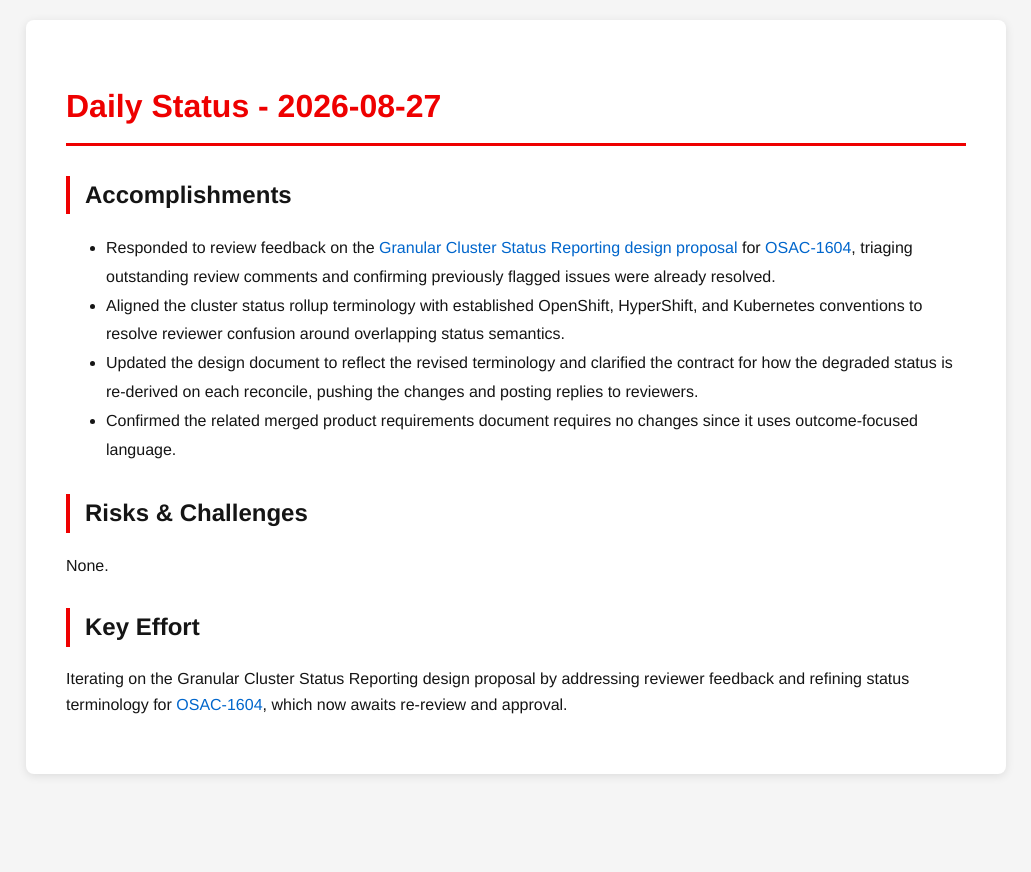
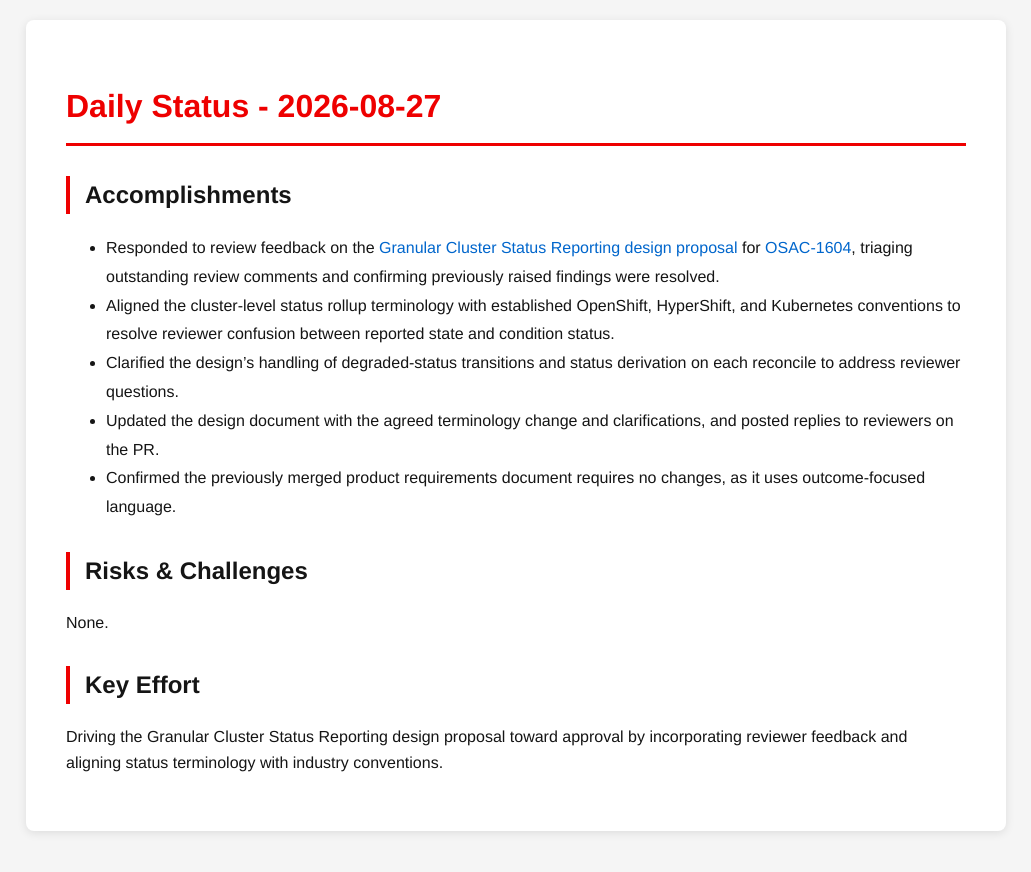
Before and after one commit to tzvatot/daily-status, a Jekyll site: the page built from 2026-08-27.md, in a window 1280 px wide. Shown: the top 872 px of the page, without its empty margins (124-1155 px from the left). Built offline with Jekyll 4.4.1, drawn with Linux system fonts in a browser that asks for light colours.

Commit message:
Daily status update - 2026-08-27

```diff
--- a/2026-08-27.md
+++ b/2026-08-27.md
@@ -7,13 +7,14 @@ date: 2026-08-27
 # Daily Status - 2026-08-27
 
 ## Accomplishments
-- Responded to review feedback on the [Granular Cluster Status Reporting design proposal](https://github.com/osac-project/enhancement-proposals/pull/227) for [OSAC-1604](https://redhat.atlassian.net/browse/OSAC-1604), triaging outstanding review comments and confirming previously flagged issues were already resolved.
-- Aligned the cluster status rollup terminology with established OpenShift, HyperShift, and Kubernetes conventions to resolve reviewer confusion around overlapping status semantics.
-- Updated the design document to reflect the revised terminology and clarified the contract for how the degraded status is re-derived on each reconcile, pushing the changes and posting replies to reviewers.
-- Confirmed the related merged product requirements document requires no changes since it uses outcome-focused language.
+- Responded to review feedback on the [Granular Cluster Status Reporting design proposal](https://github.com/osac-project/enhancement-proposals/pull/227) for [OSAC-1604](https://redhat.atlassian.net/browse/OSAC-1604), triaging outstanding review comments and confirming previously raised findings were resolved.
+- Aligned the cluster-level status rollup terminology with established OpenShift, HyperShift, and Kubernetes conventions to resolve reviewer confusion between reported state and condition status.
+- Clarified the design's handling of degraded-status transitions and status derivation on each reconcile to address reviewer questions.
+- Updated the design document with the agreed terminology change and clarifications, and posted replies to reviewers on the PR.
+- Confirmed the previously merged product requirements document requires no changes, as it uses outcome-focused language.
 
 ## Risks & Challenges
 None.
 
 ## Key Effort
-Iterating on the Granular Cluster Status Reporting design proposal by addressing reviewer feedback and refining status terminology for [OSAC-1604](https://redhat.atlassian.net/browse/OSAC-1604), which now awaits re-review and approval.
+Driving the Granular Cluster Status Reporting design proposal toward approval by incorporating reviewer feedback and aligning status terminology with industry conventions.
```
